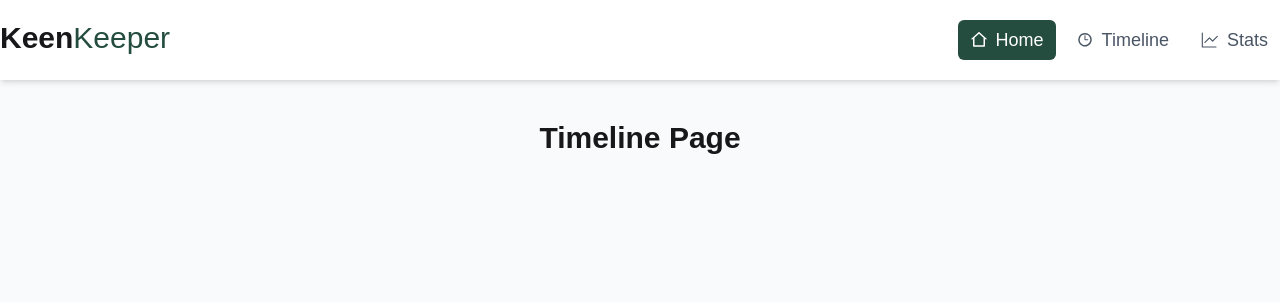
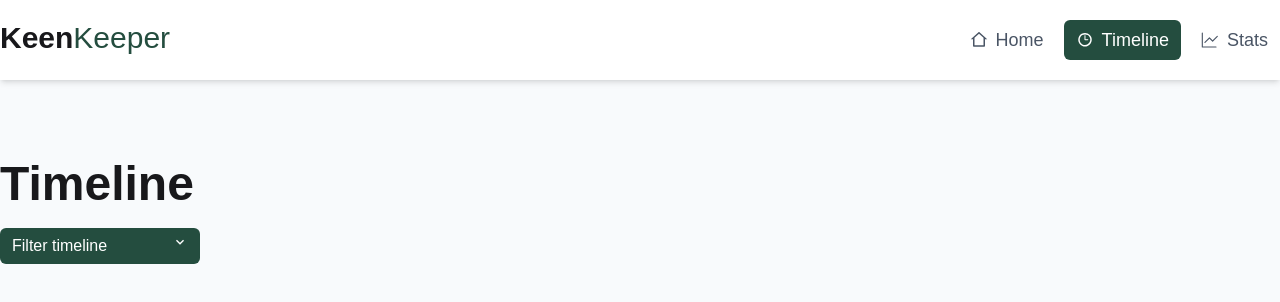
Before and after one commit to fahimad24/Assingment-7-keen-keeper, a Next.js app: page /timeline in a window 1280 px wide. Shown: the top 302 px of the page. Built offline with nearby package versions, Linux system fonts and the light colour scheme; a web font is replaced by a local one.

Commit message:
complete Timeline page and add fillter funtion

```diff
--- a/src/app/components/Navber.jsx
+++ b/src/app/components/Navber.jsx
@@ -1,9 +1,20 @@
+"use client";
+
 import Link from "next/link";
 import { RiHome2Line } from "react-icons/ri";
 import { WiTime3 } from "react-icons/wi";
 import { GoGraph } from "react-icons/go";
+import { usePathname } from "next/navigation";
 
 const Navber = () => {
+  const param = usePathname();
+  console.log(param);
+
+  const navItems = [
+    { name: "Home", href: "/", icon: <RiHome2Line /> },
+    { name: "Timeline", href: "/timeline", icon: <WiTime3 /> },
+    { name: "Stats", href: "/stats", icon: <GoGraph /> },
+  ];
   return (
     <nav className="bg-base-100 shadow-md">
       <div className="container mx-auto flex justify-between py-5 ">
@@ -14,33 +25,17 @@ const Navber = () => {
         </div>
         <div className="hidden md:flex">
           <ul className="menu menu-horizontal gap-2 p-0 text-lg text-gray-600">
-            <li>
-              <Link
-                className="flex gap-2 justify-center py-1.5 px-3 rounded-md bg-green text-white hover:bg-green/90"
-                href="/"
-              >
-                <RiHome2Line />
-                Home
-              </Link>
-            </li>
-            <li>
-              <Link
-                className="flex gap-2 justify-center py-1.5 px-3 rounded-md "
-                href="/timeline"
-              >
-                <WiTime3 />
-                Timeline
-              </Link>
-            </li>
-            <li>
-              <Link
-                className="flex gap-2 justify-center py-1.5 px-3 rounded-md"
-                href="/stats"
-              >
-                <GoGraph />
-                Stats
-              </Link>
-            </li>
+            {navItems.map((item) => (
+              <li key={item.href}>
+                <Link
+                  className={`flex gap-2 justify-center py-1.5 px-3 rounded-md ${param === item.href ? "bg-green text-white hover:bg-green/90" : "bg-white text-gray-600 hover:bg-green/90 hover:text-white"}`}
+                  href={item.href}
+                >
+                  {item.icon}
+                  {item.name}
+                </Link>
+              </li>
+            ))}
           </ul>
         </div>
       </div>
--- a/src/app/timeline/page.jsx
+++ b/src/app/timeline/page.jsx
@@ -1,8 +1,76 @@
+"use client";
+
+import { useContext, useState } from "react";
+import { AuthContext } from "@/context/contextApi";
+import { MdOutlineKeyboardArrowDown } from "react-icons/md";
+
 const Timeline = () => {
+  const { timeline } = useContext(AuthContext);
+  const [historyLog, setHistoryLog] = useState(timeline);
+
+  const handleFilter = (type) => {
+    if (type === "All") {
+      setHistoryLog(timeline);
+    } else {
+      const filteredLog = timeline.filter((entry) => entry.type === type);
+      setHistoryLog(filteredLog);
+    }
+  };
+
   return (
-    <div>
-      <h1 className="text-3xl font-bold text-center mt-10">Timeline Page</h1>
-    </div>
+    <main>
+      <section className=" container mx-auto ">
+        <div className="py-20">
+          <h1 className="text-5xl font-bold">Timeline</h1>
+          {/* dropdown */}
+          <div className="dropdown mt-5">
+            <label
+              tabIndex={0}
+              className="flex gap-2 justify-between py-1.5 px-3 rounded-md bg-green text-white hover:bg-green/90 w-50"
+            >
+              <span>Filter timeline</span>
+              <MdOutlineKeyboardArrowDown />
+            </label>
+            <ul
+              tabIndex={0}
+              className="dropdown-content menu p-2 shadow bg-base-100 rounded-box w-52"
+            >
+              <li>
+                <a onClick={() => handleFilter("All")}>All</a>
+              </li>
+              <li>
+                <a onClick={() => handleFilter("Call")}>Call</a>
+              </li>
+              <li>
+                <a onClick={() => handleFilter("Text")}>Text</a>
+              </li>
+              <li>
+                <a onClick={() => handleFilter("Video")}>Video</a>
+              </li>
+            </ul>
+          </div>
+          <div className="mt-10">
+            {historyLog.map((log) => (
+              <div
+                key={log?.id}
+                className="bg-gray-100 p-4 mb-2 rounded-md flex gap-5"
+              >
+                <div className="flex justify-center items-center text-3xl w-14 rounded-full bg-gray-100 text-white">
+                  {log?.emoji}
+                </div>
+                <div className="space-y-2">
+                  <p className="text-lg text-gray-600">
+                    <span className="text-black font-blod">{log?.type}</span>{" "}
+                    with <span>{log?.name}</span>
+                  </p>
+                  <p className="text-lg text-gray-600">{log?.date}</p>
+                </div>
+              </div>
+            ))}
+          </div>
+        </div>
+      </section>
+    </main>
   );
 };
 
```
